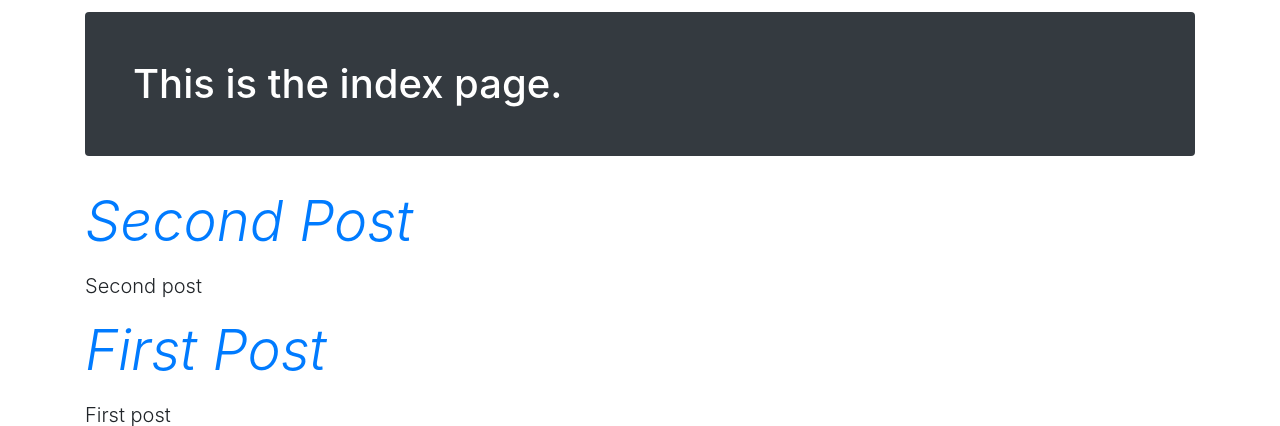
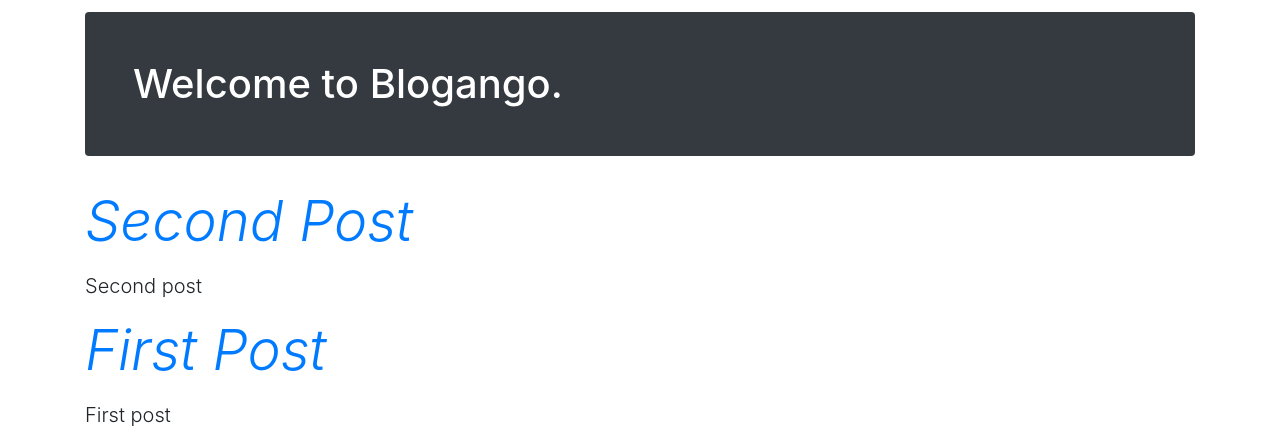
Before and after one commit to DiegoRodriguez2018/django-blog, a Django app: page / in a window 1280 px wide. Shown: the part 44-470 px from the top of the page. Run offline with Django 3.2, Linux system fonts and the light colour scheme; data comes from the database, SQL or seed files in the repository; both versions use the stored data as it was after the commit; some libraries are stand-ins or nearby versions.

Commit message:
added some screenshots in readme.md

```diff
--- a/blog/templates/index.html
+++ b/blog/templates/index.html
@@ -2,7 +2,7 @@
 
 
 {% block content%}
-<h1 class="jumbotron p-3 p-md-5 text-white rounded bg-dark"> This is the index page. </h1>
+<h1 class="jumbotron p-3 p-md-5 text-white rounded bg-dark"> Welcome to Blogango. </h1>
 {% for post in posts %}
 <div>
 
```
Also changed, not shown: 2018-11-26-13-18-51.png (added), 2018-11-26-13-21-04.png (added), README.md, db.sqlite3.
